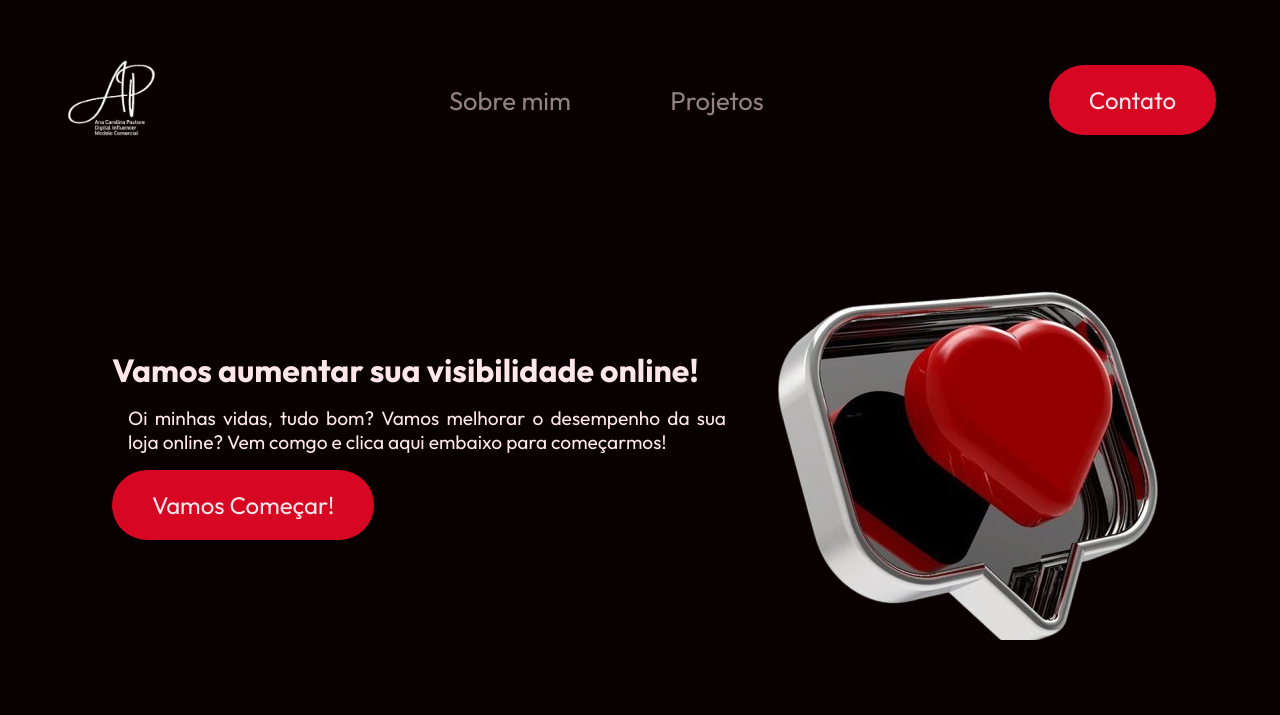
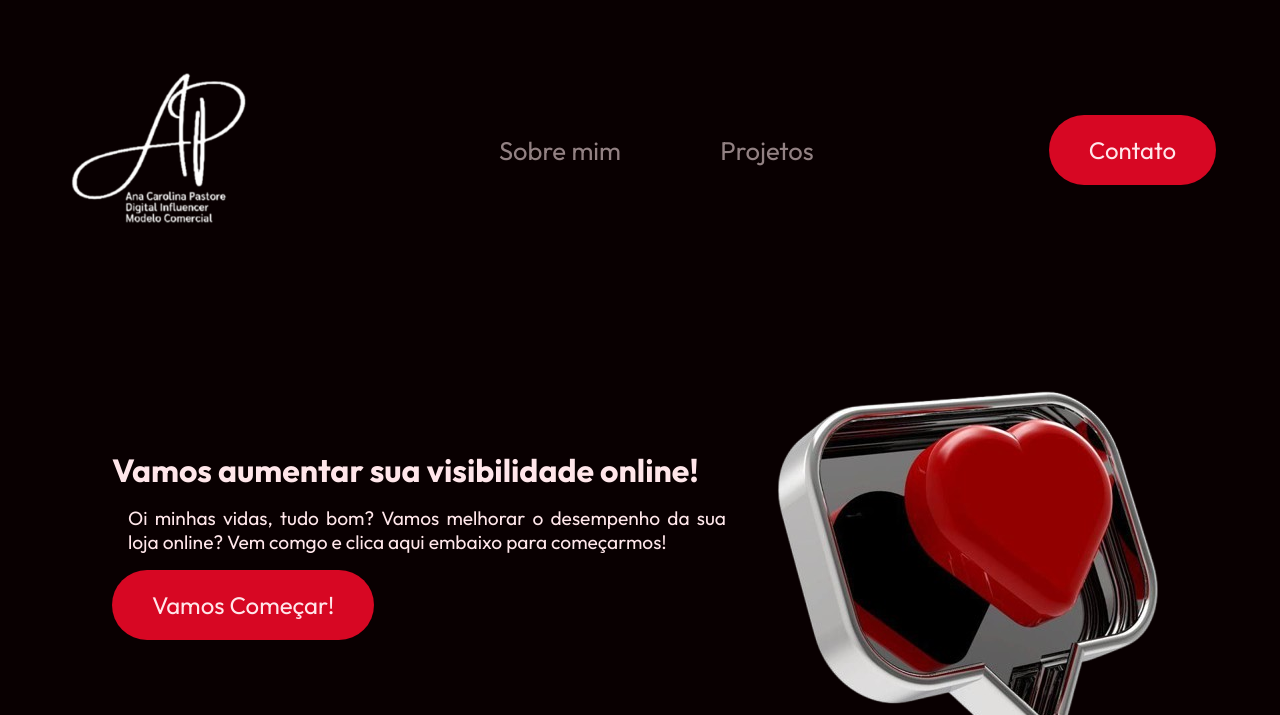
Before and after one commit to eduardapastore/AnaCarolinaPastore-LandingPage, a plain HTML site: page index.html in a window 1280 px wide. Shown: the top 715 px of the page. Drawn offline with nearby package versions, Linux system fonts and the light colour scheme.

Commit message:
las commit : adjustments

```diff
--- a/index.html
+++ b/index.html
@@ -21,7 +21,7 @@
     <header>
         <div class="flex" id="inicio">
             <div class="logo">
-                <img src="images/logo-Ana-Pastore.ico" alt="" width="100px" height="100px">
+                <img src="images/logo-Ana-Pastore.ico" alt="" width="200px" height="200px">
             </div>
 
             <div class="flex">
```
Also changed, not shown: images/1.jpg (deleted), images/2.jpg (deleted), images/3.jpg, images/4.jpg.
